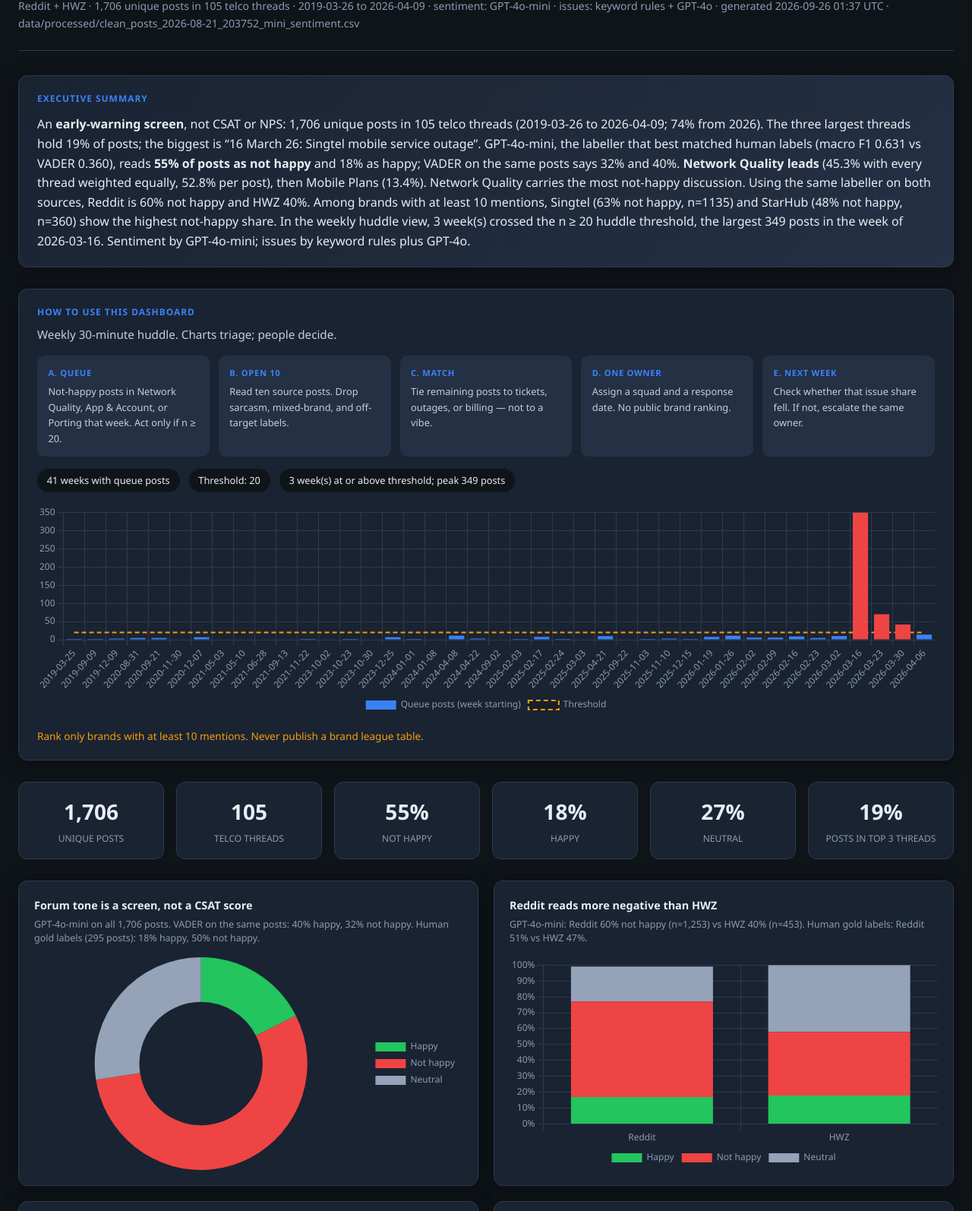
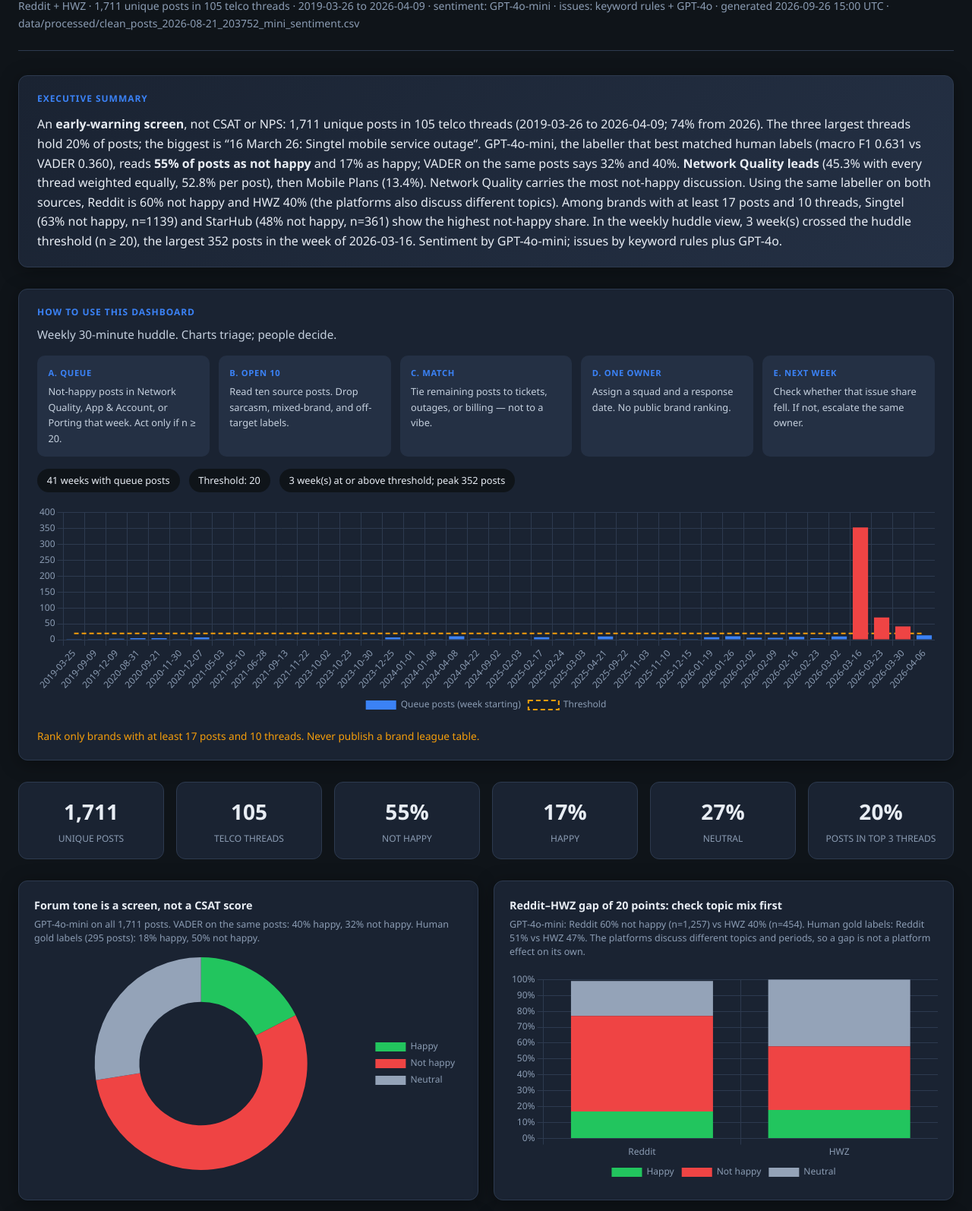
Before and after one commit to LizLicense/Public-Sentiment-Analysis-LLM-powered-Issue-Extraction, a plain HTML site: page dashboard/index_v1.html in a window 1280 px wide. Shown: the part 85-1679 px from the top of the page at 76% size. Drawn offline with nearby package versions, Linux system fonts and the light colour scheme.

Commit message:
updated report

```diff
--- a/dashboard/index_v1.html
+++ b/dashboard/index_v1.html
@@ -3,7 +3,7 @@
 <head>
   <meta charset="UTF-8" />
   <meta name="viewport" content="width=device-width, initial-scale=1.0" />
-  <title>Singapore Telco Forum Sentiment Dashboard</title>
+  <title>Singapore Telco Forum Sentiment Dashboard — v1 (outage case study)</title>
   <script src="https://cdn.jsdelivr.net/npm/chart.js@4.4.1/dist/chart.umd.min.js"></script>
   <style>
     :root {
@@ -72,11 +72,11 @@
 <body>
   <div class="page">
     <header>
-      <h1>Singapore Telco Forum Sentiment Dashboard</h1>
+      <h1>Singapore Telco Forum Sentiment Dashboard — v1 (outage case study)</h1>
       <p class="meta">
-        Reddit + HWZ &middot; 1,706 unique posts in 105 telco threads &middot;
+        Reddit + HWZ &middot; 1,711 unique posts in 105 telco threads &middot;
         2019-03-26 to 2026-04-09 &middot; sentiment: GPT-4o-mini &middot;
-        issues: keyword rules + GPT-4o &middot; generated 2026-09-26 01:37 UTC &middot; data/processed/clean_posts_2026-08-21_203752_mini_sentiment.csv
+        issues: keyword rules + GPT-4o &middot; generated 2026-09-26 15:00 UTC &middot; data/processed/clean_posts_2026-08-21_203752_mini_sentiment.csv
       </p>
     </header>
 
@@ -84,7 +84,7 @@
 
     <section class="exec-summary">
       <h2>Executive Summary</h2>
-      <p>An <strong>early-warning screen</strong>, not CSAT or NPS: 1,706 unique posts in 105 telco threads (2019-03-26 to 2026-04-09; 74% from 2026). The three largest threads hold 19% of posts; the biggest is “16 March 26: Singtel mobile service outage”. GPT-4o-mini, the labeller that best matched human labels (macro F1 0.631 vs VADER 0.360), reads <strong>55% of posts as not happy</strong> and 18% as happy; VADER on the same posts says 32% and 40%. <strong>Network Quality leads</strong> (45.3% with every thread weighted equally, 52.8% per post), then Mobile Plans (13.4%). Network Quality carries the most not-happy discussion. Using the same labeller on both sources, Reddit is 60% not happy and HWZ 40%. Among brands with at least 10 mentions, Singtel (63% not happy, n=1135) and StarHub (48% not happy, n=360) show the highest not-happy share. In the weekly huddle view, 3 week(s) crossed the n ≥ 20 huddle threshold, the largest 349 posts in the week of 2026-03-16. Sentiment by GPT-4o-mini; issues by keyword rules plus GPT-4o.</p>
+      <p>An <strong>early-warning screen</strong>, not CSAT or NPS: 1,711 unique posts in 105 telco threads (2019-03-26 to 2026-04-09; 74% from 2026). The three largest threads hold 20% of posts; the biggest is “16 March 26: Singtel mobile service outage”. GPT-4o-mini, the labeller that best matched human labels (macro F1 0.631 vs VADER 0.360), reads <strong>55% of posts as not happy</strong> and 17% as happy; VADER on the same posts says 32% and 40%. <strong>Network Quality leads</strong> (45.3% with every thread weighted equally, 52.8% per post), then Mobile Plans (13.4%). Network Quality carries the most not-happy discussion. Using the same labeller on both sources, Reddit is 60% not happy and HWZ 40% (the platforms also discuss different topics). Among brands with at least 17 posts and 10 threads, Singtel (63% not happy, n=1139) and StarHub (48% not happy, n=361) show the highest not-happy share. In the weekly huddle view, 3 week(s) crossed the huddle threshold (n ≥ 20), the largest 352 posts in the week of 2026-03-16. Sentiment by GPT-4o-mini; issues by keyword rules plus GPT-4o.</p>
     </section>
 
     <section class="huddle">
@@ -105,32 +105,33 @@
       <div class="huddle-status">
         <span class="huddle-pill">41 weeks with queue posts</span>
         <span class="huddle-pill">Threshold: 20</span>
-        <span class="huddle-pill">3 week(s) at or above threshold; peak 349 posts</span>
+        <span class="huddle-pill">3 week(s) at or above threshold; peak 352 posts</span>
       </div>
       <div class="chart-wrap"><canvas id="weekChart"></canvas></div>
-      <p class="huddle-warn">Rank only brands with at least 10 mentions. Never publish a brand league table.</p>
+      <p class="huddle-warn">Rank only brands with at least 17 posts and 10 threads. Never publish a brand league table.</p>
     </section>
 
     <div class="kpi-grid">
-      <div class="kpi"><div class="value">1,706</div><div class="label">Unique posts</div></div>
+      <div class="kpi"><div class="value">1,711</div><div class="label">Unique posts</div></div>
       <div class="kpi"><div class="value">105</div><div class="label">Telco threads</div></div>
       <div class="kpi"><div class="value">55%</div><div class="label">Not happy</div></div>
-      <div class="kpi"><div class="value">18%</div><div class="label">Happy</div></div>
+      <div class="kpi"><div class="value">17%</div><div class="label">Happy</div></div>
       <div class="kpi"><div class="value">27%</div><div class="label">Neutral</div></div>
-      <div class="kpi"><div class="value">19%</div><div class="label">Posts in top 3 threads</div></div>
+      <div class="kpi"><div class="value">20%</div><div class="label">Posts in top 3 threads</div></div>
     </div>
 
     <div class="charts-grid">
       <div class="chart-card">
         <h3>Forum tone is a screen, not a CSAT score</h3>
-        <p class="subtitle">GPT-4o-mini on all 1,706 posts. VADER on the same posts: 40% happy, 32% not happy. Human gold labels (295 posts): 18% happy, 50% not happy.</p>
+        <p class="subtitle">GPT-4o-mini on all 1,711 posts. VADER on the same posts: 40% happy, 32% not happy. Human gold labels (295 posts): 18% happy, 50% not happy.</p>
         <div class="chart-wrap"><canvas id="sentimentChart"></canvas></div>
       </div>
       <div class="chart-card">
-        <h3>Reddit reads more negative than HWZ</h3>
+        <h3>Reddit–HWZ gap of 20 points: check topic mix first</h3>
         <p class="subtitle">
-          GPT-4o-mini: Reddit 60% not happy (n=1,253) vs HWZ 40% (n=453).
+          GPT-4o-mini: Reddit 60% not happy (n=1,257) vs HWZ 40% (n=454).
           Human gold labels: Reddit 51% vs HWZ 47%.
+          The platforms discuss different topics and periods, so a gap is not a platform effect on its own.
         </p>
         <div class="chart-wrap"><canvas id="sourceChart"></canvas></div>
       </div>
@@ -156,7 +157,7 @@
       </div>
       <div class="chart-card">
         <h3>Investigate large-n brands first</h3>
-        <p class="subtitle">% not happy for brands with at least 10 mentions. A brand's share can be driven by one event thread, so check the Threads column before reading it as brand-wide.</p>
+        <p class="subtitle">% not happy for brands with at least 17 posts and 10 threads. A brand's share can be driven by one event thread, so check the Threads column before reading it as brand-wide.</p>
         <div class="chart-wrap tall"><canvas id="negRateChart"></canvas></div>
       </div>
     </div>
@@ -167,8 +168,8 @@
         <table class="brand-table">
           <thead><tr><th>Telco</th><th>Posts</th><th>Threads</th><th>Not happy</th><th>Top issues</th></tr></thead>
           <tbody>
-            <tr><td>Singtel</td><td>1135</td><td>82</td><td>63%</td><td>Network Quality, Mobile Plans</td></tr>
-            <tr><td>StarHub</td><td>360</td><td>51</td><td>48%</td><td>Network Quality, Mobile Plans</td></tr>
+            <tr><td>Singtel</td><td>1139</td><td>82</td><td>63%</td><td>Network Quality, Mobile Plans</td></tr>
+            <tr><td>StarHub</td><td>361</td><td>51</td><td>48%</td><td>Network Quality, Mobile Plans</td></tr>
             <tr><td>M1</td><td>254</td><td>45</td><td>35%</td><td>Network Quality, Mobile Plans</td></tr>
             <tr><td>SIMBA</td><td>157</td><td>39</td><td>35%</td><td>Network Quality, Mobile Plans</td></tr>
             <tr><td>Eight</td><td>72</td><td>23</td><td>28%</td><td>Network Quality, Mobile Plans</td></tr>
@@ -206,7 +207,7 @@
           <li><strong>Network</strong> <span class="small-n">Network Quality: 52.5% of not-happy, 45.3% of all (thread-weighted)</span><br>Join named-location and outage posts to tickets and cell data; publish status and ETA during incidents. <em>Check: Tickets fall at that location; fewer “is it down?” threads.</em></li>
           <li><strong>Product</strong> <span class="small-n">Mobile Plans: 12.1% of not-happy, 13.4% of all (thread-weighted)</span><br>Show fair-use limits, add-on charges (e.g. Caller ID), recurring price and host network at checkout. <em>Check: Fewer “which plan / which backend?” threads.</em></li>
           <li><strong>Service operations</strong> <span class="small-n">Customer Service: 4.9% of not-happy, 4.1% of all (thread-weighted)</span><br>Keep a self-service path and callback queue open during incidents; close escalations with a named owner. <em>Check: Fewer “cannot reach support” posts after the next incident.</em></li>
-          <li><strong>Commercial</strong> <span class="small-n">Pricing & Promotions: 4.8% of not-happy, 6.1% of all (thread-weighted)</span><br>Publish intro vs recurring price and promo expiry; audit promotion fulfilment. <em>Check: Fewer fulfilment complaints, not just a lower list price.</em></li>
+          <li><strong>Commercial</strong> <span class="small-n">Pricing & Promotions: 4.8% of not-happy, 6.0% of all (thread-weighted)</span><br>Publish intro vs recurring price and promo expiry; audit promotion fulfilment. <em>Check: Fewer fulfilment complaints, not just a lower list price.</em></li>
           <li><strong>Device support</strong> <span class="small-n">Devices: 4.7% of not-happy, 6.0% of all (thread-weighted)</span><br>Document router, ONR/ONT and eSIM requirements per plan. <em>Check: Fewer equipment and bridge-mode threads.</em></li>
           <li><strong>Billing</strong> <span class="small-n">Billing & Payment: 4.5% of not-happy, 4.7% of all (thread-weighted)</span><br>Publish the outage compensation rule with the incident notice; explain charges before the bill lands. <em>Check: Fewer compensation and surprise-charge posts.</em></li>
         </ul>
@@ -231,12 +232,14 @@
     <footer>
       <h3>Limitations</h3>
       <p>
-        1,706 unique posts from self-selecting Reddit and HWZ users, not Singapore subscribers.
+        1,711 unique posts from self-selecting Reddit and HWZ users, not Singapore subscribers.
         74% are from 2026 and the largest thread is “16 March 26: Singtel mobile service outage”, so brand and
         network shares describe those events as much as the market. Posts in a thread are not independent; compare
         per-post and thread-weighted shares. Sentiment is GPT-4o-mini, which scored macro F1 0.631 against human labels (VADER 0.360).
         One sentiment is copied to every brand a post names. Issue tags are keyword rules plus GPT-4o on unresolved
         rows; the corpus reassignments have no human check. This is a triage queue, not NPS, churn or market share.
+
+        This is the original corpus (posts to 9 Apr 2026), kept as a case study of the March 2026 Singtel outage; the main findings use the larger v2 corpus (index_v2.html).
       </p>
     </footer>
   </div>
@@ -246,7 +249,7 @@
     Chart.defaults.borderColor = "#2d3a4f";
     Chart.defaults.font.family = "'Segoe UI', system-ui, sans-serif";
 
-    const sentimentValues = [299, 939, 468];
+    const sentimentValues = [299, 942, 470];
     new Chart(document.getElementById("sentimentChart"), {
       type: "doughnut",
       data: { labels: ["Happy", "Not happy", "Neutral"], datasets: [{ data: sentimentValues,
@@ -277,8 +280,8 @@
     new Chart(document.getElementById("issueChart"), {
       type: "bar",
       data: { labels: issueLabels, datasets: [
-        { label: "Per post", data: [52.8, 6.8, 12.2, 2.2, 2.8, 3.0, 3.6, 1.2, 6.2, 9.1], backgroundColor: "#3b82f6", borderRadius: 4 },
-        { label: "Each thread weighted equally", data: [45.3, 6.1, 13.4, 3.7, 2.7, 4.1, 4.7, 3.3, 6.0, 10.7], backgroundColor: "#f59e0b", borderRadius: 4 }
+        { label: "Per post", data: [52.8, 6.8, 12.2, 2.2, 2.7, 3.0, 3.6, 1.2, 6.2, 9.2], backgroundColor: "#3b82f6", borderRadius: 4 },
+        { label: "Each thread weighted equally", data: [45.3, 6.0, 13.4, 3.7, 2.7, 4.1, 4.7, 3.3, 6.0, 10.8], backgroundColor: "#f59e0b", borderRadius: 4 }
       ] },
       options: { indexAxis: "y", responsive: true, maintainAspectRatio: false,
         scales: { x: { ticks: { callback: v => v+"%" } } }, plugins: { legend: { position: "bottom" } } }
@@ -286,13 +289,13 @@
 
     new Chart(document.getElementById("unhappyIssueChart"), {
       type: "bar",
-      data: { labels: issueLabels, datasets: [{ data: [599, 58, 80, 14, 11, 31, 40, 11, 45, 50], backgroundColor: "#ef4444", borderRadius: 6 }] },
+      data: { labels: issueLabels, datasets: [{ data: [602, 58, 80, 14, 11, 31, 40, 11, 45, 50], backgroundColor: "#ef4444", borderRadius: 6 }] },
       options: { indexAxis: "y", responsive: true, maintainAspectRatio: false, plugins: { legend: { display: false } } }
     });
 
     new Chart(document.getElementById("brandChart"), {
       type: "bar",
-      data: { labels: ["Singtel", "StarHub", "M1", "SIMBA", "Eight", "Giga", "Zym", "redONE"], datasets: [{ data: [1135, 360, 254, 157, 72, 64, 48, 5],
+      data: { labels: ["Singtel", "StarHub", "M1", "SIMBA", "Eight", "Giga", "Zym", "redONE"], datasets: [{ data: [1139, 361, 254, 157, 72, 64, 48, 5],
         backgroundColor: "#3b82f6", borderRadius: 6 }] },
       options: { indexAxis: "y", responsive: true, maintainAspectRatio: false, plugins: { legend: { display: false } } }
     });
@@ -300,13 +303,13 @@
     const negRates = [63, 48, 38, 35, 35, 34, 28];
     new Chart(document.getElementById("negRateChart"), {
       type: "bar",
-      data: { labels: ["Singtel (n=1135)", "StarHub (n=360)", "Zym (n=48)", "M1 (n=254)", "SIMBA (n=157)", "Giga (n=64)", "Eight (n=72)"],
+      data: { labels: ["Singtel (n=1139)", "StarHub (n=361)", "Zym (n=48)", "M1 (n=254)", "SIMBA (n=157)", "Giga (n=64)", "Eight (n=72)"],
         datasets: [{ data: negRates, backgroundColor: negRates.map(v => v>=50?"#ef4444":v>=35?"#f59e0b":"#22c55e"), borderRadius: 6 }] },
       options: { responsive: true, maintainAspectRatio: false,
         scales: { y: { max: 100, ticks: { callback: v => v+"%" } } }, plugins: { legend: { display: false } } }
     });
 
-    const weekValues = [2, 2, 3, 5, 5, 1, 7, 1, 1, 1, 1, 2, 1, 2, 1, 7, 2, 1, 11, 3, 1, 2, 8, 2, 1, 10, 1, 2, 3, 2, 8, 11, 6, 6, 9, 5, 10, 349, 70, 42, 14];
+    const weekValues = [2, 2, 3, 5, 5, 1, 7, 1, 1, 1, 1, 2, 1, 2, 1, 7, 2, 1, 11, 3, 1, 2, 8, 2, 1, 10, 1, 2, 3, 2, 8, 11, 6, 6, 9, 5, 10, 352, 70, 42, 14];
     new Chart(document.getElementById("weekChart"), {
       type: "bar",
       data: { labels: ["2019-03-25", "2019-09-09", "2019-12-09", "2020-08-31", "2020-09-21", "2020-11-30", "2020-12-07", "2021-05-03", "2021-05-10", "2021-06-28", "2021-09-13", "2021-11-22", "2023-10-02", "2023-10-23", "2023-10-30", "2023-12-25", "2024-01-01", "2024-01-08", "2024-04-08", "2024-04-22", "2024-09-02", "2025-02-03", "2025-02-17", "2025-02-24", "2025-03-03", "2025-04-21", "2025-09-22", "2025-11-03", "2025-11-10", "2025-12-15", "2026-01-19", "2026-01-26", "2026-02-02", "2026-02-09", "2026-02-16", "2026-02-23", "2026-03-02", "2026-03-16", "2026-03-23", "2026-03-30", "2026-04-06"], datasets: [
```
Also changed, not shown: 1 other file.
